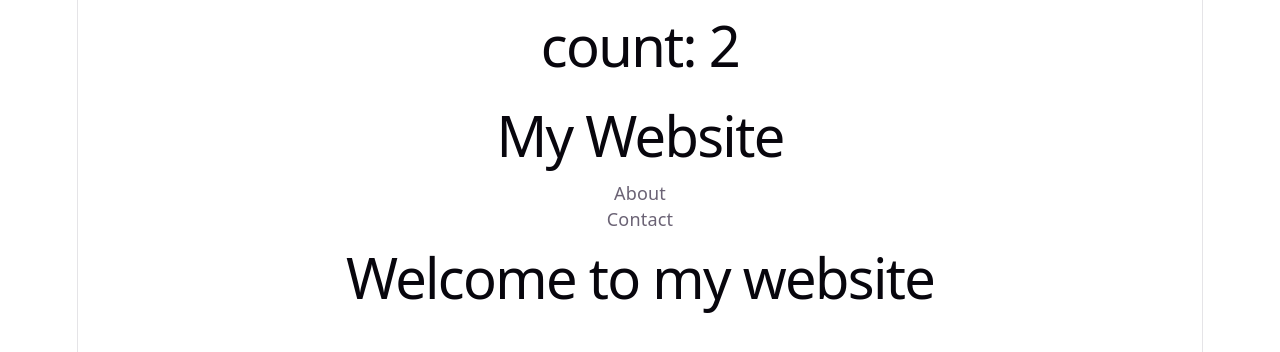
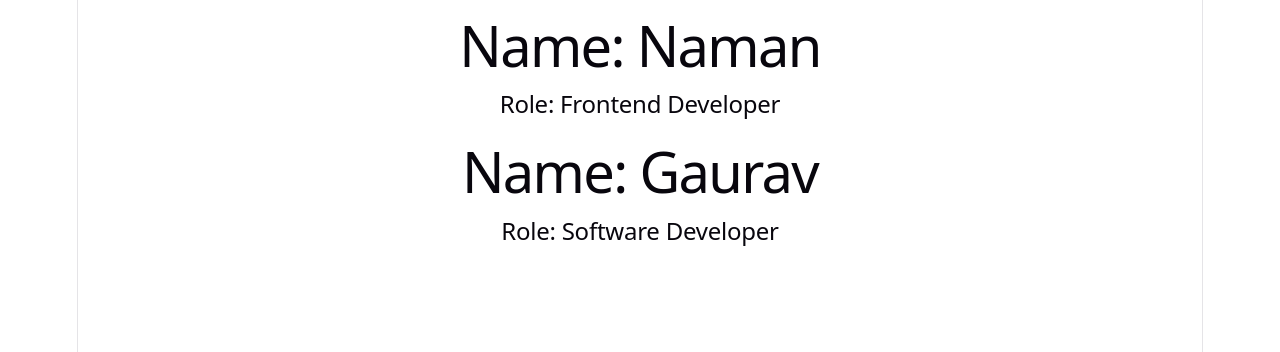
Before and after one commit to telusko-aliens/react-complete-course, a React (Vite) app in the folder module-02-components-and-props/: page / in a window 1280 px wide. Shown: the top 352 px of the page. Built offline with nearby package versions, Linux system fonts and the light colour scheme.

Commit message:
Module 02 Topic 05: Props

```diff
--- a/module-02-components-and-props/src/App.jsx
+++ b/module-02-components-and-props/src/App.jsx
@@ -1,24 +1,14 @@
-import { useState } from 'react'
-import heroImg from './assets/hero.png'
-import reactLogo from './assets/react.svg'
-import viteLogo from './assets/vite.svg'
 import './App.css'
-import Navbar from './Navbar'
-import MainComponent from './MainComponent'
+import UserProfile from './UserProfile'
 
-let count = 0;
 
 function App() {
 
-  count++
-  // console.log("Hello App component")
-  console.log('count:', count)
 
   return (
     <>
-      <h1>count: {count}</h1>
-      <Navbar />
-      <MainComponent />
+      <UserProfile name="Naman" role="Frontend Developer" />
+      <UserProfile name="Gaurav" role="Software Developer" />
     </>
   )
 }
--- /dev/null
+++ b/module-02-components-and-props/src/UserProfile.jsx
@@ -0,0 +1,10 @@
+function UserProfile({ name, role }) {
+    return (
+        <>
+            <h1>Name: {name}</h1>
+            <h2>Role: {role}</h2>
+        </>
+    )
+}
+
+export default UserProfile
```
